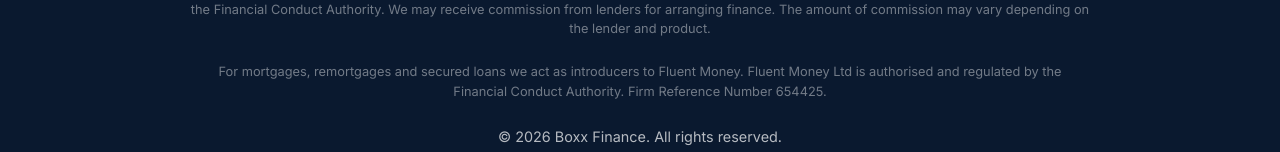
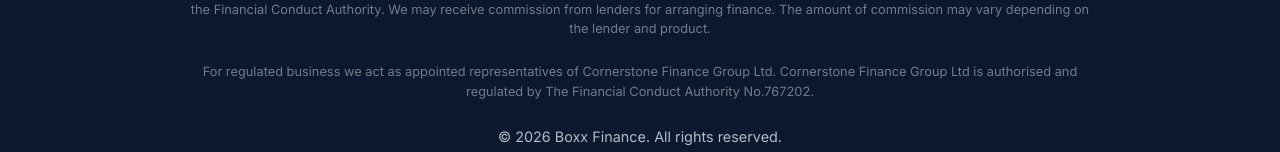
Before and after one commit to farrimond-ma/boxxfinance-site, a React (Vite) app: page / in a window 1280 px wide. Shown: the part 7646-7798 px from the top of the page. Built offline with nearby package versions, Linux system fonts and the light colour scheme.

Commit message:
fix: update footer regulatory disclosure to Cornerstone Finance Group
Replaces the Fluent Money introducer wording with the appointed-
representative disclosure for Cornerstone Finance Group Ltd (FCA No.767202).

```diff
--- a/src/components/Footer.jsx
+++ b/src/components/Footer.jsx
@@ -51,7 +51,7 @@
                     {/* Regulated side of the business. The paragraph above covers
                         unregulated commercial finance; this covers the products
                         where we introduce rather than broker. */}
-                    <p className="footer-disclaimer">For mortgages, remortgages and secured loans we act as introducers to Fluent Money. Fluent Money Ltd is authorised and regulated by the Financial Conduct Authority. Firm Reference Number 654425.</p>
+                    <p className="footer-disclaimer">For regulated business we act as appointed representatives of Cornerstone Finance Group Ltd. Cornerstone Finance Group Ltd is authorised and regulated by The Financial Conduct Authority No.767202.</p>
                     <p>&copy; {new Date().getFullYear()} Boxx Finance. All rights reserved.</p>
                 </div>
             </div>
```
